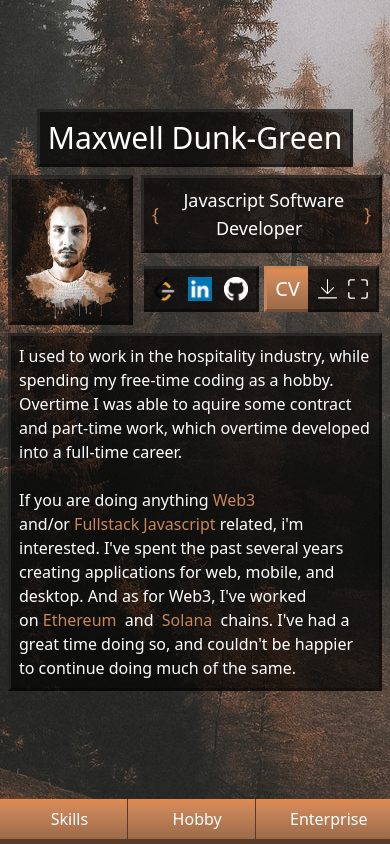
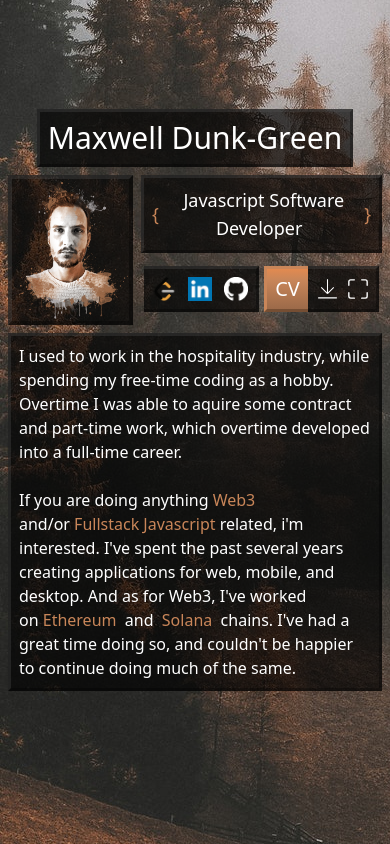
Before and after one commit to MaxwellDG/portfolio, a Next.js app: page / in a window 390 px wide. Built offline with nearby package versions, Linux system fonts and the light colour scheme.

Commit message:
Screen too big on mobile

```diff
--- a/app/layout.tsx
+++ b/app/layout.tsx
@@ -16,12 +16,12 @@ export default function RootLayout({
     children: React.ReactNode;
 }) {
     return (
-        <html lang="en" className="h-screen">
+        <html lang="en" className="h-full">
             <body className="h-full flex relative">
                 <ThemeProvider>
                     <ScreenProvider>
                         {children}
-                        <MobileNav />
+                        {/* <MobileNav /> */}
                     </ScreenProvider>
                 </ThemeProvider>
             </body>
```
